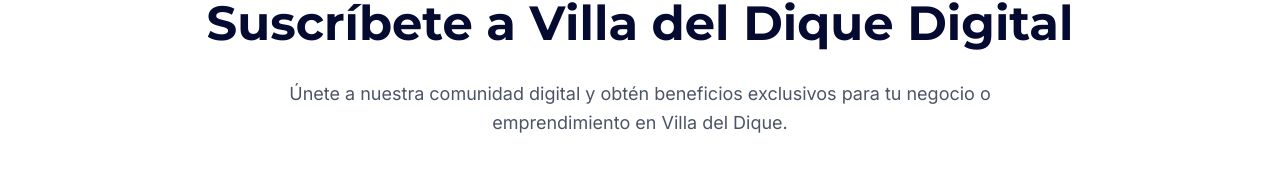
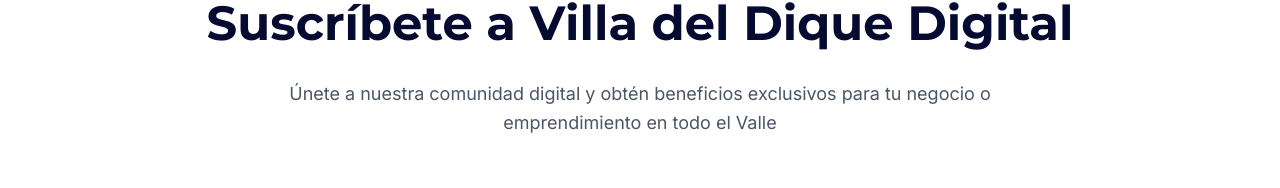
Before and after one commit to clientesweb/villadeldique.com.ar-1, a Next.js app: page /suscribirse in a window 1280 px wide. Shown: the part 818-1006 px from the top of the page. Built offline with nearby package versions, Linux system fonts and the light colour scheme; no server answers.

Commit message:
Actualizar page.tsx

```diff
--- a/app/suscribirse/page.tsx
+++ b/app/suscribirse/page.tsx
@@ -191,7 +191,7 @@ export default function SuscribirsePage() {
             </h1>
             <p className="font-sans text-lg text-center text-gray-600 max-w-3xl mx-auto mb-12 leading-relaxed">
               {
-                "Únete a nuestra comunidad digital y obtén beneficios exclusivos para tu negocio o emprendimiento en Villa del Dique."
+                "Únete a nuestra comunidad digital y obtén beneficios exclusivos para tu negocio o emprendimiento en todo el Valle"
               }
             </p>
 
```
